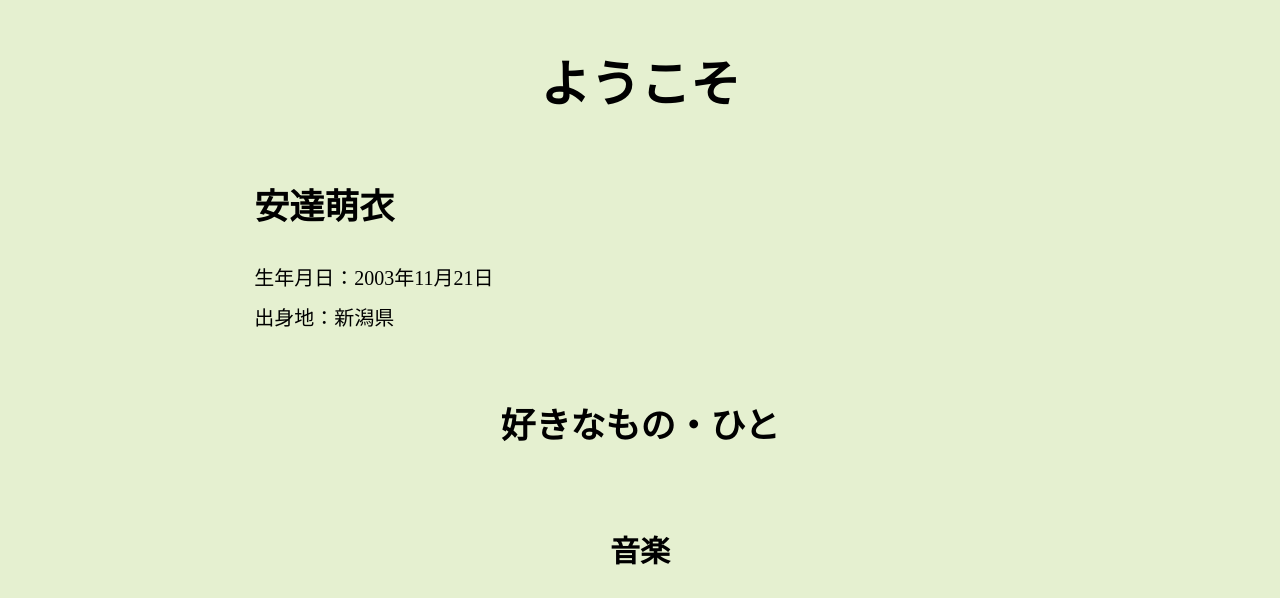
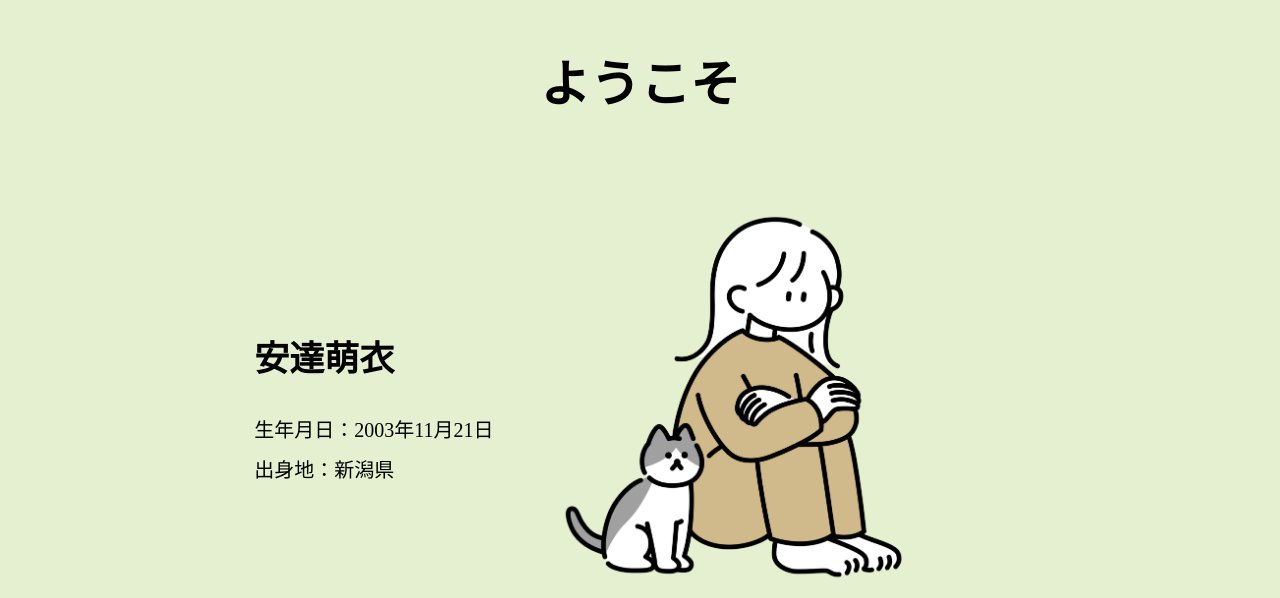
Before and after one commit to 0krm3/0krm3.github.io, a plain HTML site: page index.html in a window 1280 px wide. Shown: the top 598 px of the page. Drawn offline with Linux system fonts and the light colour scheme; files that its build step writes are made by us from their sources.

Commit message:
Update index.html

```diff
--- a/index.html
+++ b/index.html
@@ -3,7 +3,7 @@
 <head>
     <meta charset="UTF-8">
     <meta name="viewport" content="width=device-width, initial-scale=1.0">
-    <link rel="stylesheet" href="css/style.css">
+    <link rel="stylesheet" href="style.css">
     <title>自己紹介</title>
 </head>
 <body>
@@ -16,7 +16,7 @@
             <h2>安達萌衣</h2>
             <p>生年月日：2003年11月21日<br>出身地：新潟県</p>
         </div>
-        <img src="img/top.png" alt="">
+        <img src="top.png" alt="">
     </div>
 
     <div class="likes">
@@ -45,7 +45,7 @@
         <div class="person">
             <h3 id="person">推し</h3>
             <div class="hana">
-                <img src="img/hana.jpeg" alt="">
+                <img src="hana.jpeg" alt="">
                 <div class="right">
                     <a href="https://www.ken-on.co.jp/artists/sugisaki/">杉咲花</a>
                     <p>生年月日：1997年10月2日<br>出身地：東京都<br><span>出典：杉咲花 -研音オフィシャルサイト-</span></p>
```
